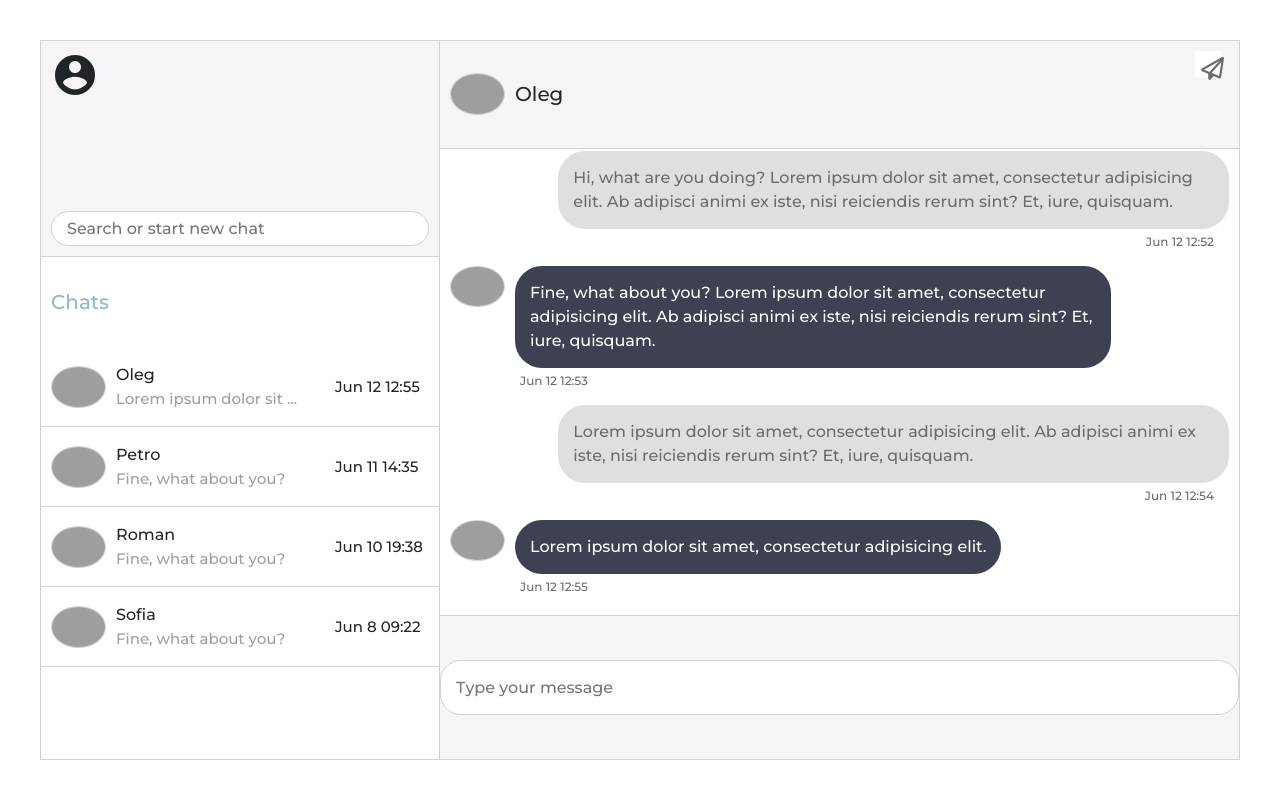
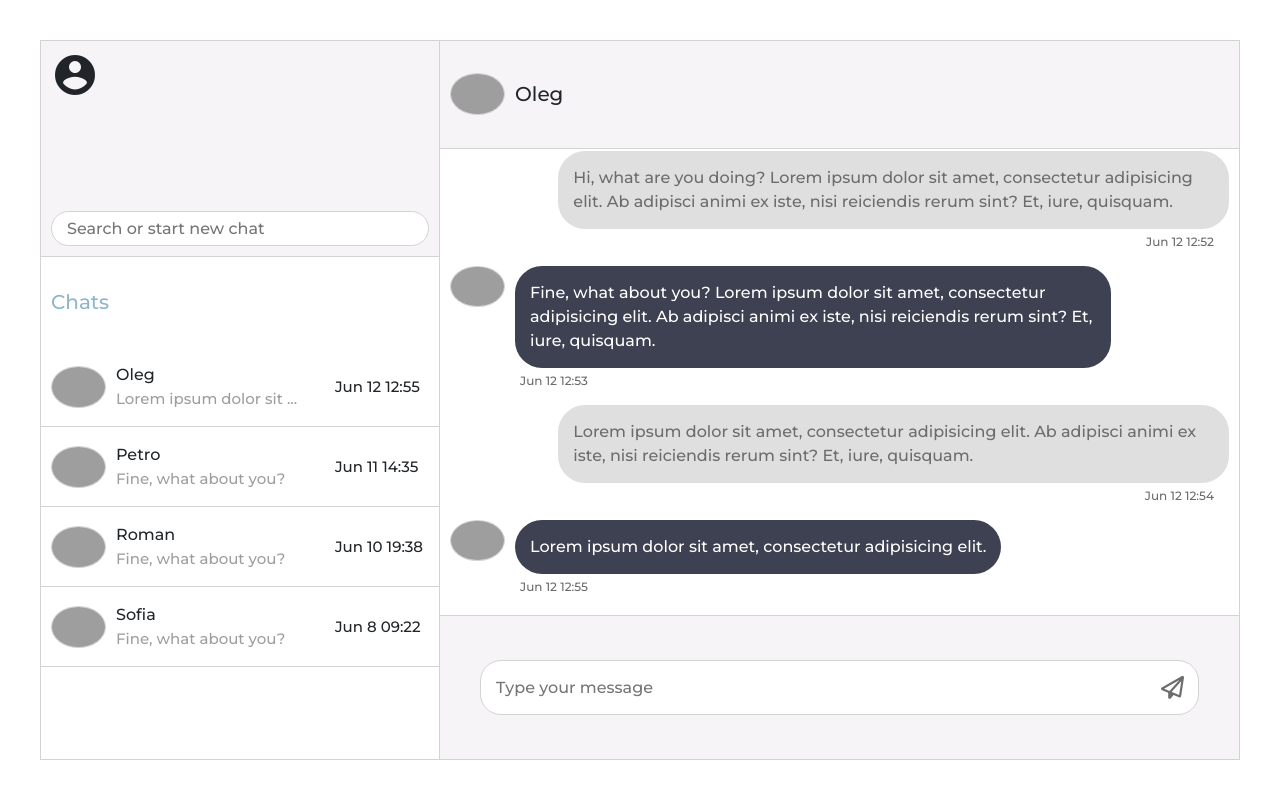
Before and after one commit to Andrikko/logos-angular-test, an Angular app: page / in a window 1280 px wide. Built offline with nearby package versions, Linux system fonts and the light colour scheme; grey boxes are pictures that could not be loaded.

Commit message:
fixing bugs w/ input send message ang button

```diff
--- a/src/app/chat/chat.component.html
+++ b/src/app/chat/chat.component.html
@@ -22,7 +22,10 @@
   </div>
 
   <div class="chat-footer">
-      <input type="text" placeholder="Type your message" (change)="sendMessage()" #input>
+    <div>
+      <input type="text" placeholder="Type your message"  #input>
       <button (click)="sendMessage()"><i class="far fa-paper-plane"></i></button>
+    </div>
+
   </div>
 </div>
--- a/src/app/chat/chat.component.scss
+++ b/src/app/chat/chat.component.scss
@@ -24,7 +24,7 @@
   border-top: 1px solid #D3D3D3;
   min-height: 20%;
   justify-content: center;
-    form {
+    div {
       position: relative;
       width: 90%;
       margin: 0 auto;
--- a/src/app/chat/chat.component.ts
+++ b/src/app/chat/chat.component.ts
@@ -13,6 +13,7 @@ export class ChatComponent implements OnInit, AfterViewChecked {
   @ViewChild('scrollMe') scrollMe: ElementRef;
 
   constructor(public storageService: StorageService) {
+
   }
 
   ngOnInit(): void {
@@ -38,6 +39,7 @@ export class ChatComponent implements OnInit, AfterViewChecked {
     };
     newMessage.message.push(this.input.nativeElement.value);
     this.chatInfo.messages.push(newMessage);
+    this.input.nativeElement.value = '';
 
     // data: "Jun 12"
     // icon: ""
```
